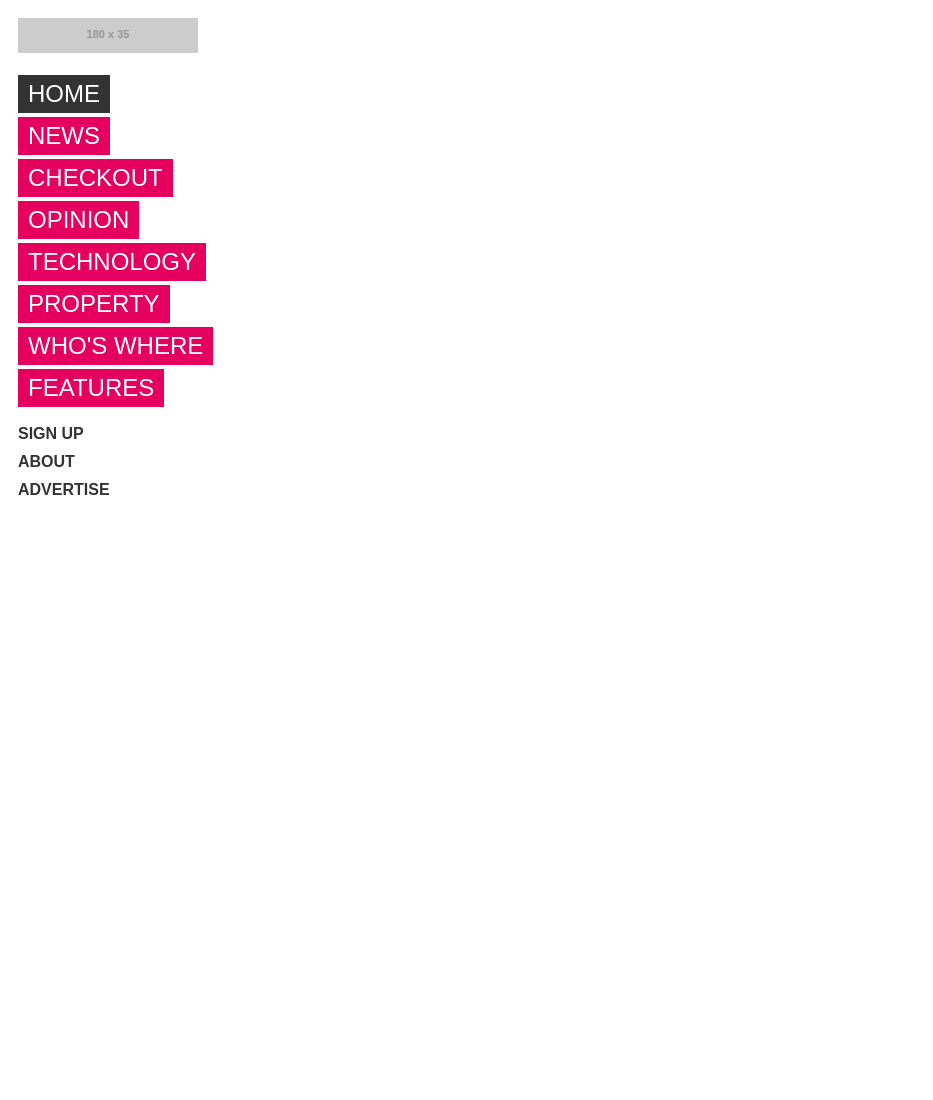
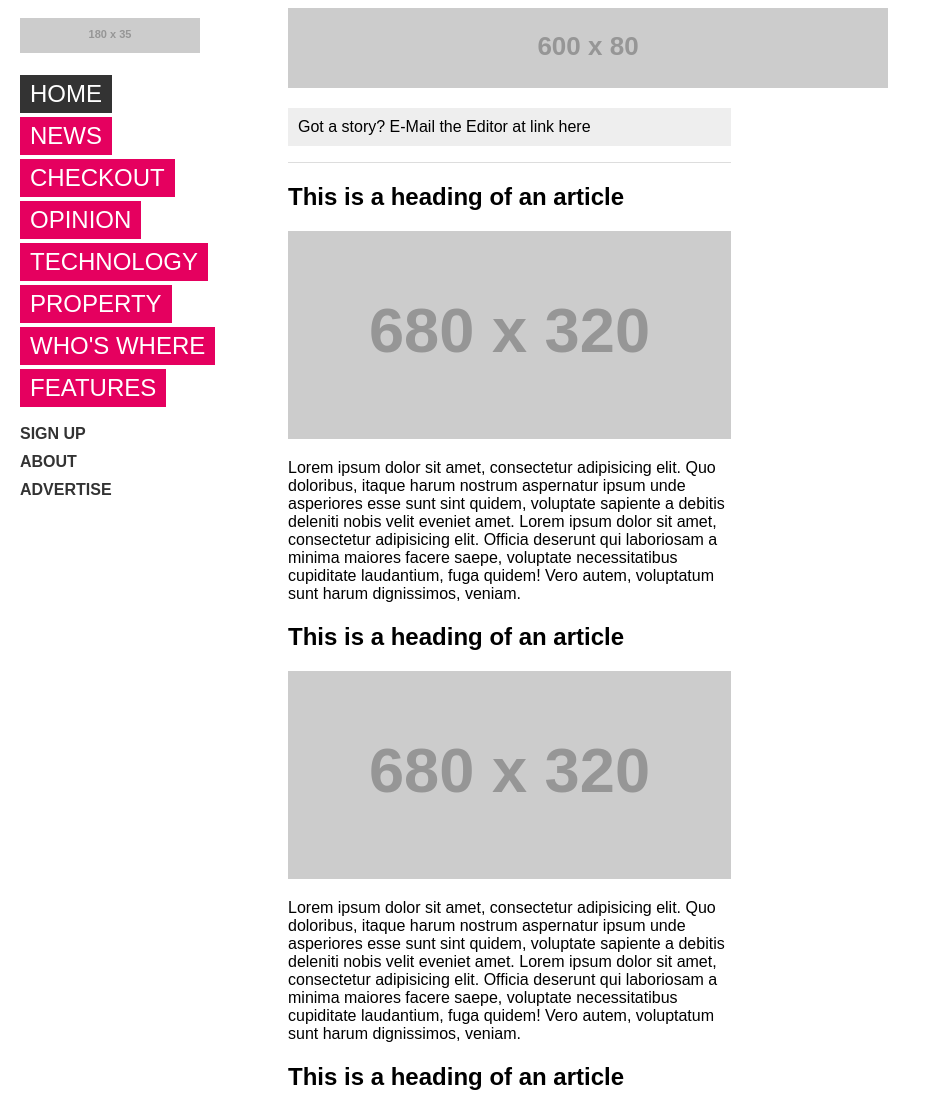
Before and after one commit to 16WDWE02/register-remake, a plain HTML site: page index.html in a window 1280 px wide. Shown: the top 1100 px of the page, without its empty margins (0-933 px from the left). Before the commit the page ends 800 px from the top, so only its background shows below. Drawn offline with Linux system fonts and the light colour scheme; placeholder pictures from the web are drawn by us.

Commit message:
Add some articles

```diff
--- a/css/styles.css
+++ b/css/styles.css
@@ -4,6 +4,7 @@
 
 body {
 	font-family: Arial;
+	padding-left: 280px;
 }
 
 nav ul {
@@ -30,6 +31,8 @@ nav li a:hover,
 nav {
 	padding: 10px 0 0 10px;
 	width: 240px;
+	position: fixed;
+	left: 10px;
 }
 
 nav > a {
@@ -44,3 +47,21 @@ nav > a {
 nav > a:hover {
 	color: #e5005f;
 }
+
+main aside p {
+	background-color: #eeeeee;
+	padding: 10px;
+}
+
+main {
+	width: 45%;
+}
+
+hr {
+	border: none;
+	border-top: 1px solid #dddddd;
+}
+
+article img {
+	max-width: 100%;
+}
--- a/index.html
+++ b/index.html
@@ -26,6 +26,74 @@
 			<a href="#">Advertise</a>
 		</nav>
 
+		<main>
+			<aside>
+				<img src="http://placehold.it/600x80" alt="Ad">
+
+				<p>Got a story? E-Mail the Editor at link here</p>
+			</aside>
+
+			<hr>
+
+			<article>
+				<h1>This is a heading of an article</h1>
+				<img src="http://placehold.it/680x320" alt="">
+				<p>Lorem ipsum dolor sit amet, consectetur adipisicing elit. Quo doloribus, itaque harum nostrum aspernatur ipsum unde asperiores esse sunt sint quidem, voluptate sapiente a debitis deleniti nobis velit eveniet amet.
+
+				Lorem ipsum dolor sit amet, consectetur adipisicing elit. Officia deserunt qui laboriosam a minima maiores facere saepe, voluptate necessitatibus cupiditate laudantium, fuga quidem! Vero autem, voluptatum sunt harum dignissimos, veniam.</p>
+			</article>
+
+			<article>
+				<h1>This is a heading of an article</h1>
+				<img src="http://placehold.it/680x320" alt="">
+				<p>Lorem ipsum dolor sit amet, consectetur adipisicing elit. Quo doloribus, itaque harum nostrum aspernatur ipsum unde asperiores esse sunt sint quidem, voluptate sapiente a debitis deleniti nobis velit eveniet amet.
+
+				Lorem ipsum dolor sit amet, consectetur adipisicing elit. Officia deserunt qui laboriosam a minima maiores facere saepe, voluptate necessitatibus cupiditate laudantium, fuga quidem! Vero autem, voluptatum sunt harum dignissimos, veniam.</p>
+			</article>
+
+			<article>
+				<h1>This is a heading of an article</h1>
+				<img src="http://placehold.it/680x320" alt="">
+				<p>Lorem ipsum dolor sit amet, consectetur adipisicing elit. Quo doloribus, itaque harum nostrum aspernatur ipsum unde asperiores esse sunt sint quidem, voluptate sapiente a debitis deleniti nobis velit eveniet amet.
+
+				Lorem ipsum dolor sit amet, consectetur adipisicing elit. Officia deserunt qui laboriosam a minima maiores facere saepe, voluptate necessitatibus cupiditate laudantium, fuga quidem! Vero autem, voluptatum sunt harum dignissimos, veniam.</p>
+			</article>
+
+			<article>
+				<h1>This is a heading of an article</h1>
+				<img src="http://placehold.it/680x320" alt="">
+				<p>Lorem ipsum dolor sit amet, consectetur adipisicing elit. Quo doloribus, itaque harum nostrum aspernatur ipsum unde asperiores esse sunt sint quidem, voluptate sapiente a debitis deleniti nobis velit eveniet amet.
+
+				Lorem ipsum dolor sit amet, consectetur adipisicing elit. Officia deserunt qui laboriosam a minima maiores facere saepe, voluptate necessitatibus cupiditate laudantium, fuga quidem! Vero autem, voluptatum sunt harum dignissimos, veniam.</p>
+			</article>
+
+			<article>
+				<h1>This is a heading of an article</h1>
+				<img src="http://placehold.it/680x320" alt="">
+				<p>Lorem ipsum dolor sit amet, consectetur adipisicing elit. Quo doloribus, itaque harum nostrum aspernatur ipsum unde asperiores esse sunt sint quidem, voluptate sapiente a debitis deleniti nobis velit eveniet amet.
+
+				Lorem ipsum dolor sit amet, consectetur adipisicing elit. Officia deserunt qui laboriosam a minima maiores facere saepe, voluptate necessitatibus cupiditate laudantium, fuga quidem! Vero autem, voluptatum sunt harum dignissimos, veniam.</p>
+			</article>
+
+			<article>
+				<h1>This is a heading of an article</h1>
+				<img src="http://placehold.it/680x320" alt="">
+				<p>Lorem ipsum dolor sit amet, consectetur adipisicing elit. Quo doloribus, itaque harum nostrum aspernatur ipsum unde asperiores esse sunt sint quidem, voluptate sapiente a debitis deleniti nobis velit eveniet amet.
+
+				Lorem ipsum dolor sit amet, consectetur adipisicing elit. Officia deserunt qui laboriosam a minima maiores facere saepe, voluptate necessitatibus cupiditate laudantium, fuga quidem! Vero autem, voluptatum sunt harum dignissimos, veniam.</p>
+			</article>
+
+			<article>
+				<h1>This is a heading of an article</h1>
+				<img src="http://placehold.it/680x320" alt="">
+				<p>Lorem ipsum dolor sit amet, consectetur adipisicing elit. Quo doloribus, itaque harum nostrum aspernatur ipsum unde asperiores esse sunt sint quidem, voluptate sapiente a debitis deleniti nobis velit eveniet amet.
+
+				Lorem ipsum dolor sit amet, consectetur adipisicing elit. Officia deserunt qui laboriosam a minima maiores facere saepe, voluptate necessitatibus cupiditate laudantium, fuga quidem! Vero autem, voluptatum sunt harum dignissimos, veniam.</p>
+			</article>
+
+		</main>
+
+
 
 	</body>
 </html>
```
